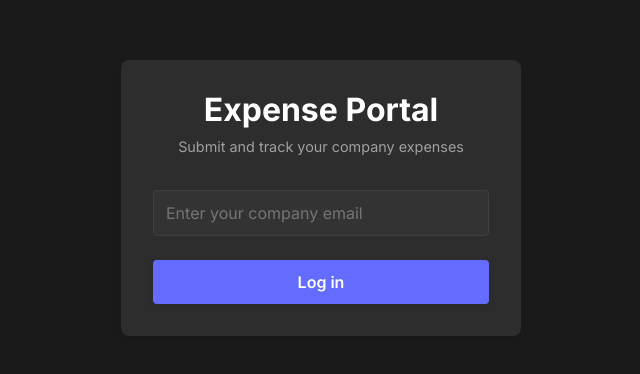
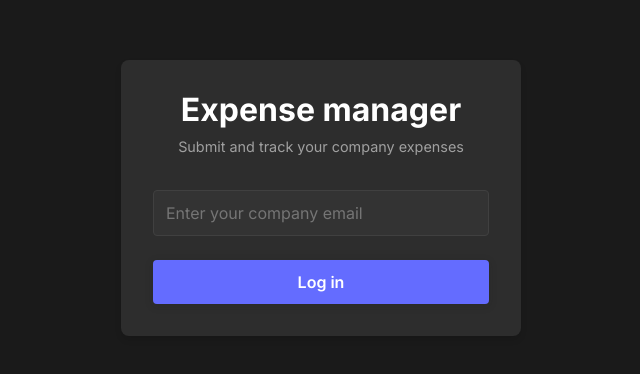
Before and after one commit to dominykas-twoday/ai-hackathon-ui, a React (Vite) app: page / in a window 1280 px wide. Shown: the part 234-608 px from the top of the page, without its empty margins (449-1089 px from the left). Built offline with nearby package versions, Linux system fonts and the light colour scheme.

Commit message:
Change title

```diff
--- a/src/components/Login.tsx
+++ b/src/components/Login.tsx
@@ -31,7 +31,7 @@ const Login = () => {
   return (
     <div className="login-container">
       <form onSubmit={handleSubmit} className="login-form">
-        <h1>Expense Portal</h1>
+        <h1>Expense manager</h1>
         <p className="subtitle">Submit and track your company expenses</p>
         <div className="form-group">
           <input
```
